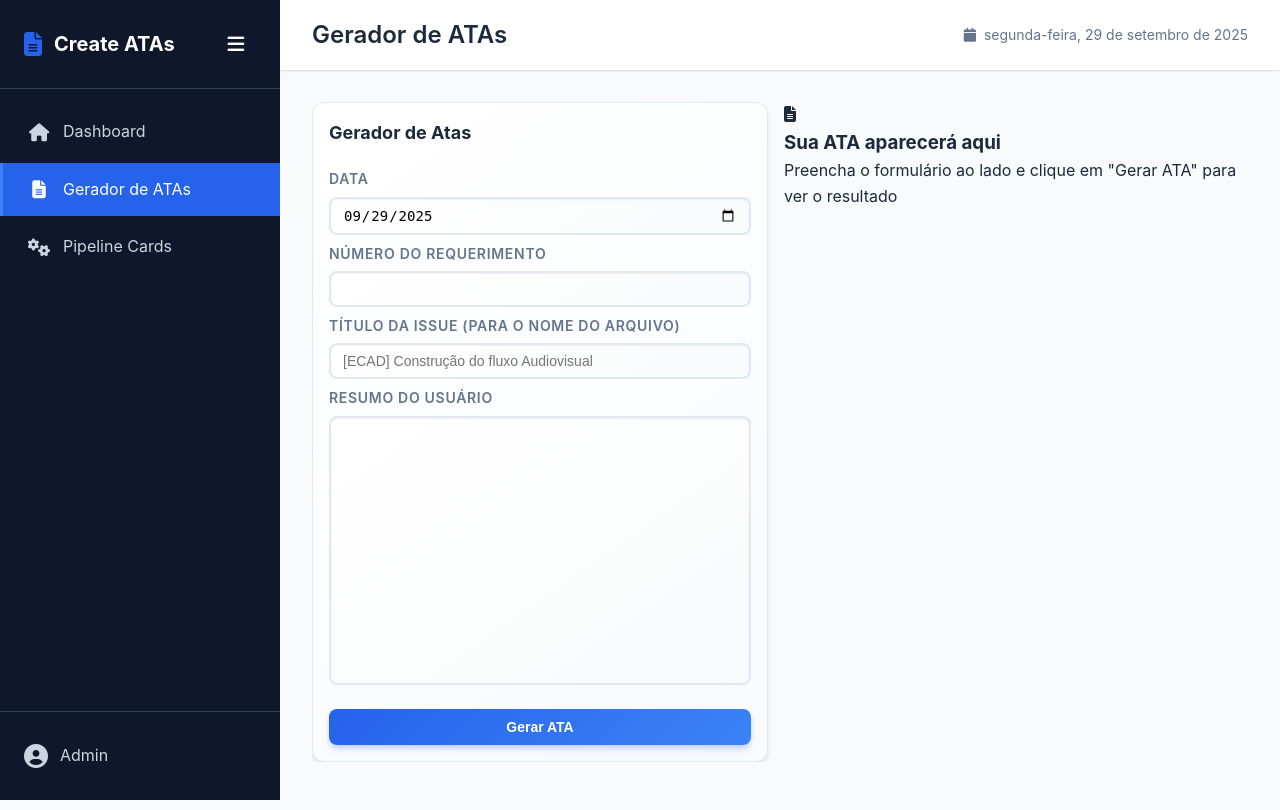
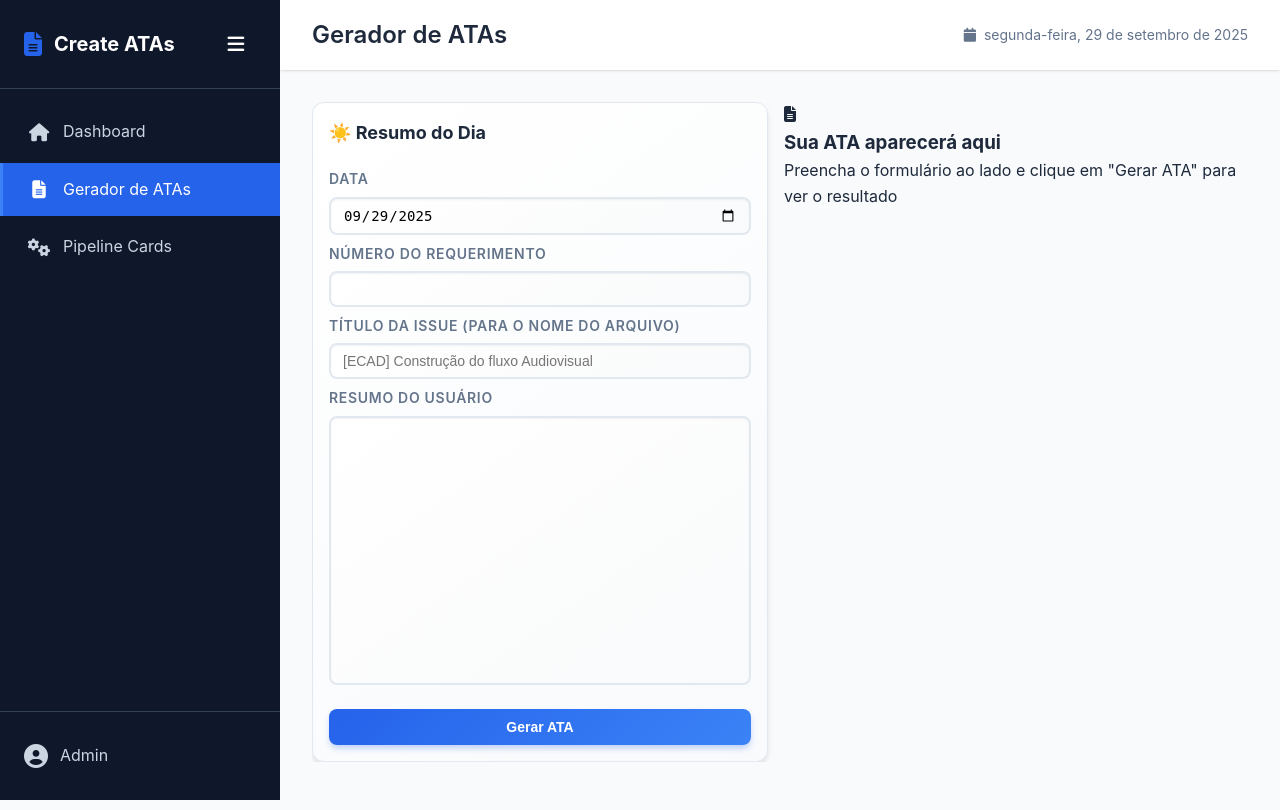
Before and after one commit to helen-caroline/create-atas, a Flask app: page /atas in a window 1280 px wide. Run offline with Flask 2, Linux system fonts and the light colour scheme.

Commit message:
update style

```diff
--- a/templates/index.html
+++ b/templates/index.html
@@ -74,7 +74,7 @@
                 <div class="container">
                     <div class="left-pane">
                         <div class="form-card">
-                            <h2>Gerador de Atas</h2>
+                            <h2>☀️ Resumo do Dia</h2>
                                 <form id="ataForm">
                         <label for="data">Data</label>
                         <!-- Use native date picker; normalize server-provided `{{ hoje }}` to YYYY-MM-DD if needed -->
--- a/templates/pipeline.html
+++ b/templates/pipeline.html
@@ -76,7 +76,7 @@
                     <div class="container">
             <div class="left-pane">
                 <div class="form-card">
-                    <h2>Gerenciar Cards</h2>
+                    <h2>⚙️ Gerador de Cards</h2>
                     <p class="small-note">Edite o arquivo cards.txt e execute a pipeline do Azure DevOps</p>
 
                     <div class="file-actions">
```
